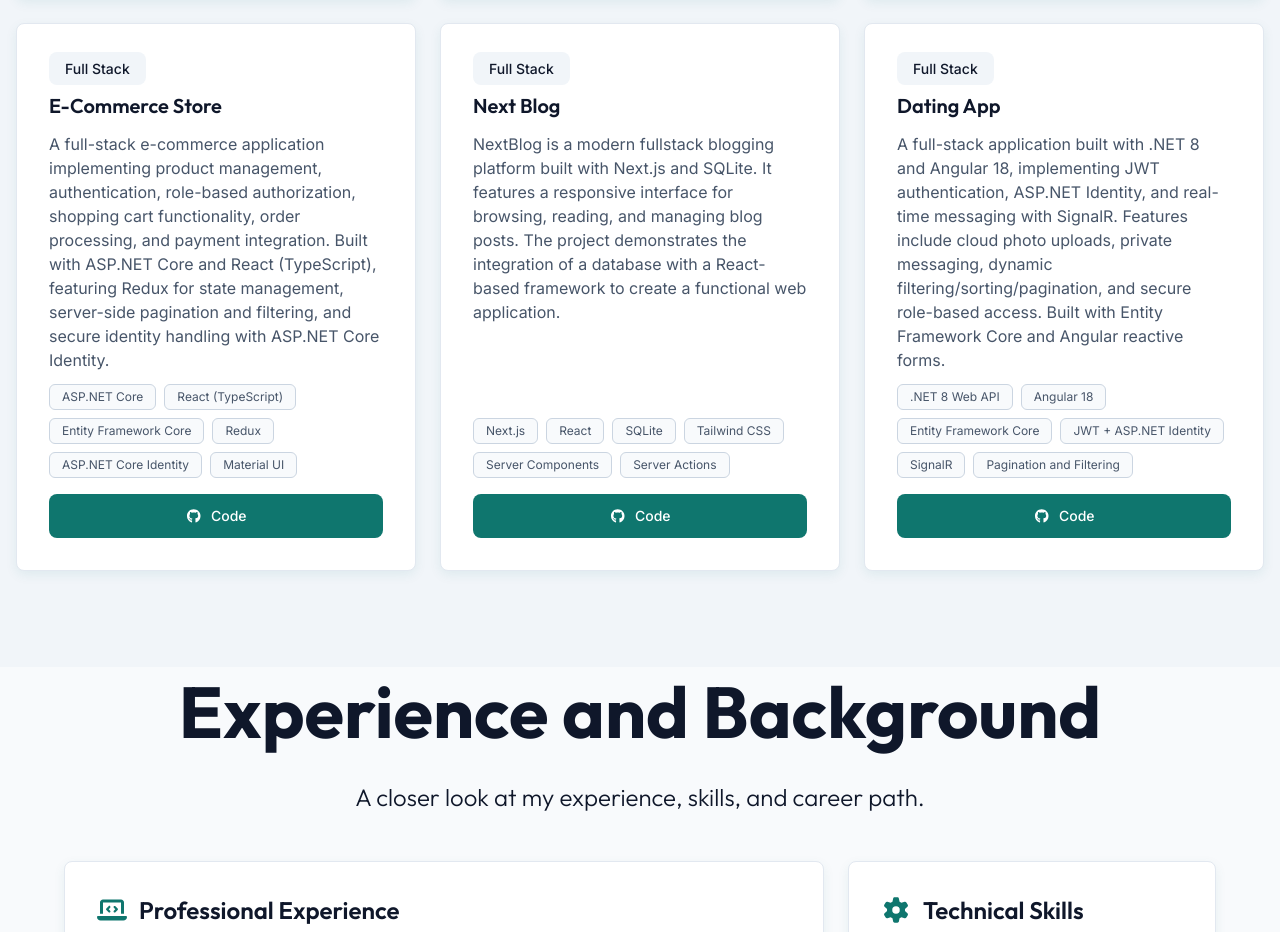
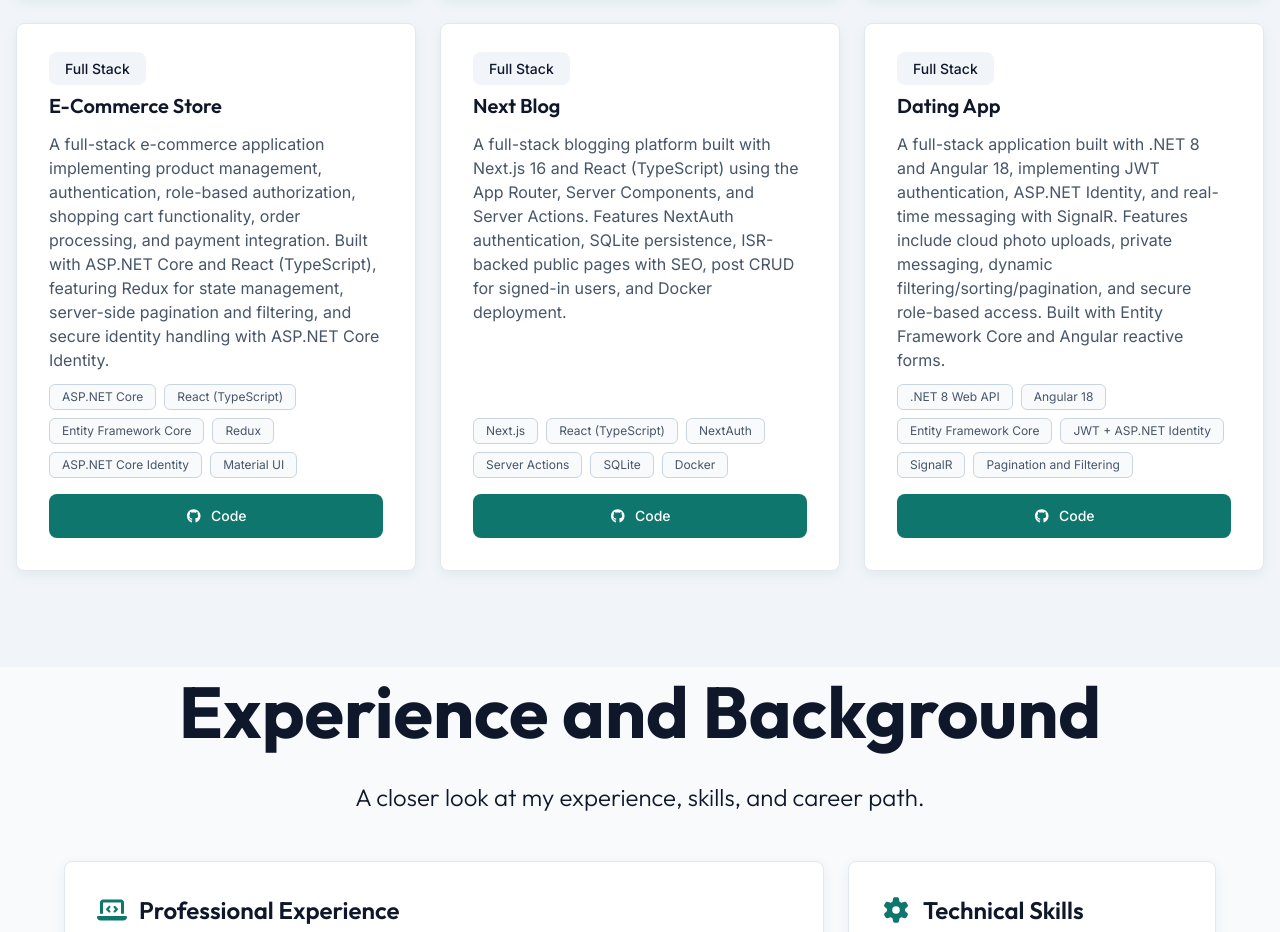
Before and after one commit to argirowski/ArgirovskiPortfolio, a React (Create React App) app: page / in a window 1280 px wide. Shown: the part 1681-2613 px from the top of the page. Built offline with nearby package versions, Linux system fonts and the light colour scheme.

Commit message:
Updating the NextBlog project explanation

```diff
--- a/src/common/utils.ts
+++ b/src/common/utils.ts
@@ -74,14 +74,14 @@
     id: 5,
     title: "Next Blog",
     description:
-      "NextBlog is a modern fullstack blogging platform built with Next.js and SQLite. It features a responsive interface for browsing, reading, and managing blog posts. The project demonstrates the integration of a database with a React-based framework to create a functional web application.",
+      "A full-stack blogging platform built with Next.js 16 and React (TypeScript) using the App Router, Server Components, and Server Actions. Features NextAuth authentication, SQLite persistence, ISR-backed public pages with SEO, post CRUD for signed-in users, and Docker deployment.",
     technologies: [
       "Next.js",
-      "React",
-      "SQLite",
-      "Tailwind CSS",
-      "Server Components",
+      "React (TypeScript)",
+      "NextAuth",
       "Server Actions",
+      "SQLite ",
+      "Docker",
     ],
     category: "Full Stack",
     githubUrl: "https://github.com/argirowski/my-blog",
```
